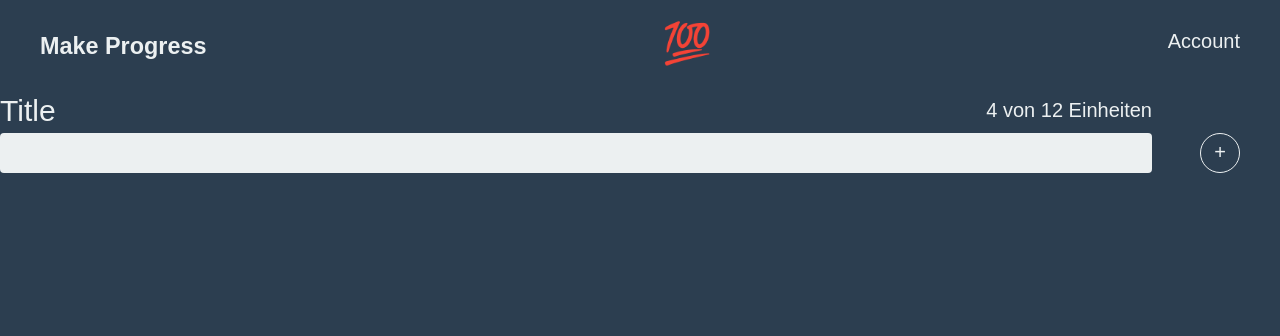
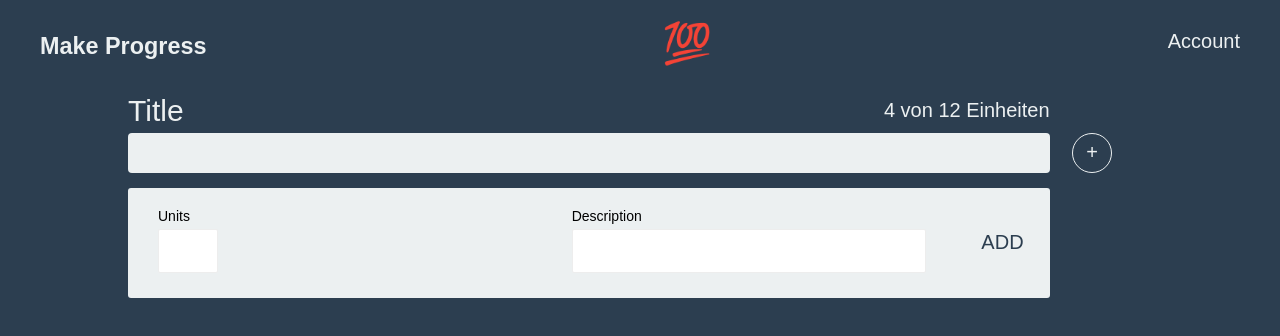
Before and after one commit to maxeuler/make-progress, a Next.js app in the folder frontend/: page / in a window 1280 px wide. Shown: the top 336 px of the page. Built offline with nearby package versions, Linux system fonts and the light colour scheme.

Commit message:
progesss form styling

```diff
--- a/frontend/components/Page.js
+++ b/frontend/components/Page.js
@@ -19,13 +19,15 @@ const GlobalStyle = createGlobalStyle`
 `;
 
 const Inner = styled.div`
+	width: 80%;
 	max-width: 1300px;
 	margin: 0 auto;
 `;
 
 const theme = {
 	dark: '#2c3e50',
-	bright: '#ecf0f1'
+	bright: '#ecf0f1',
+	border: '#ededed'
 };
 
 const Page = props => (
--- a/frontend/components/ProgressForm.js
+++ b/frontend/components/ProgressForm.js
@@ -1,21 +1,60 @@
 import React, { Component } from 'react';
+import styled from 'styled-components';
+
+const Form = styled.form`
+	display: flex;
+	width: 90%;
+	background: ${props => props.theme.bright};
+	justify-content: space-evenly;
+	align-items: center;
+	padding: 2rem;
+	border-radius: 3px;
+	margin: 1rem 0;
+	label {
+		padding: 0 1rem;
+		width: 80%;
+		font-size: 1.4rem;
+		input {
+			display: block;
+			margin: 0.5rem 0;
+			width: 90%;
+			line-height: 3;
+			border: 1px solid ${props => props.theme.border};
+			border-radius: 2px;
+		}
+	}
+	#units {
+		width: 60px;
+	}
+	button {
+		width: 6rem;
+		background: none;
+		border: 0;
+		color: ${props => props.theme.dark};
+		font-size: 2rem;
+	}
+`;
 
 class ProgressForm extends Component {
-	submit = e => {
-		e.preventDefault();
-		this.props.addTask();
-	};
 	render() {
 		return (
-			<form action="" onSubmit={this.submit}>
-				<fieldset>
-					<label htmlFor="title">
-						Title
-						<input type="text" />
-					</label>
-					<button type="submit">ADD</button>
-				</fieldset>
-			</form>
+			<Form
+				action=""
+				onSubmit={e => {
+					e.preventDefault();
+					this.props.addTask();
+				}}
+			>
+				<label htmlFor="units">
+					Units
+					<input type="number" id="units" />
+				</label>
+				<label htmlFor="description">
+					Description
+					<input type="text" id="description" />
+				</label>
+				<button type="submit">ADD</button>
+			</Form>
 		);
 	}
 }
--- a/frontend/components/Task.js
+++ b/frontend/components/Task.js
@@ -49,7 +49,7 @@ const AddButton = styled.button`
 
 class Task extends Component {
 	state = {
-		showForm: false
+		showForm: true
 	};
 
 	toggleForm = () => {
```
